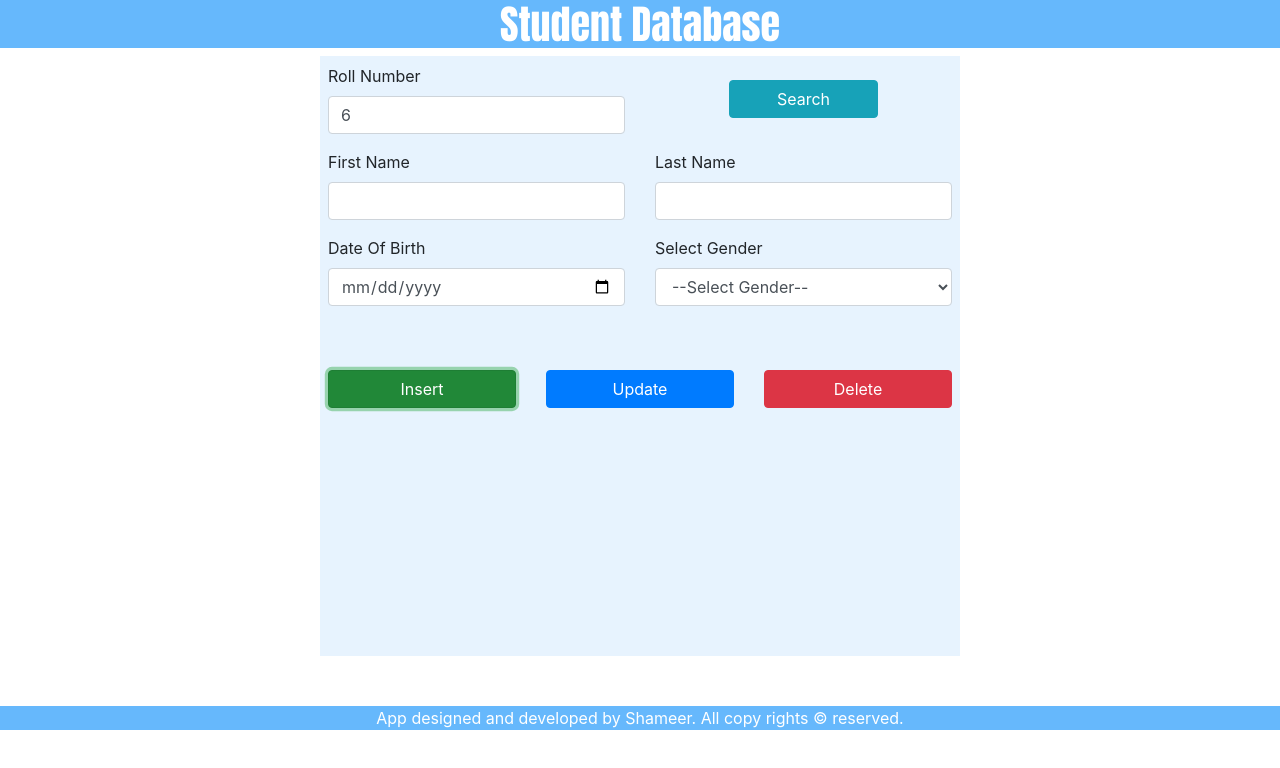
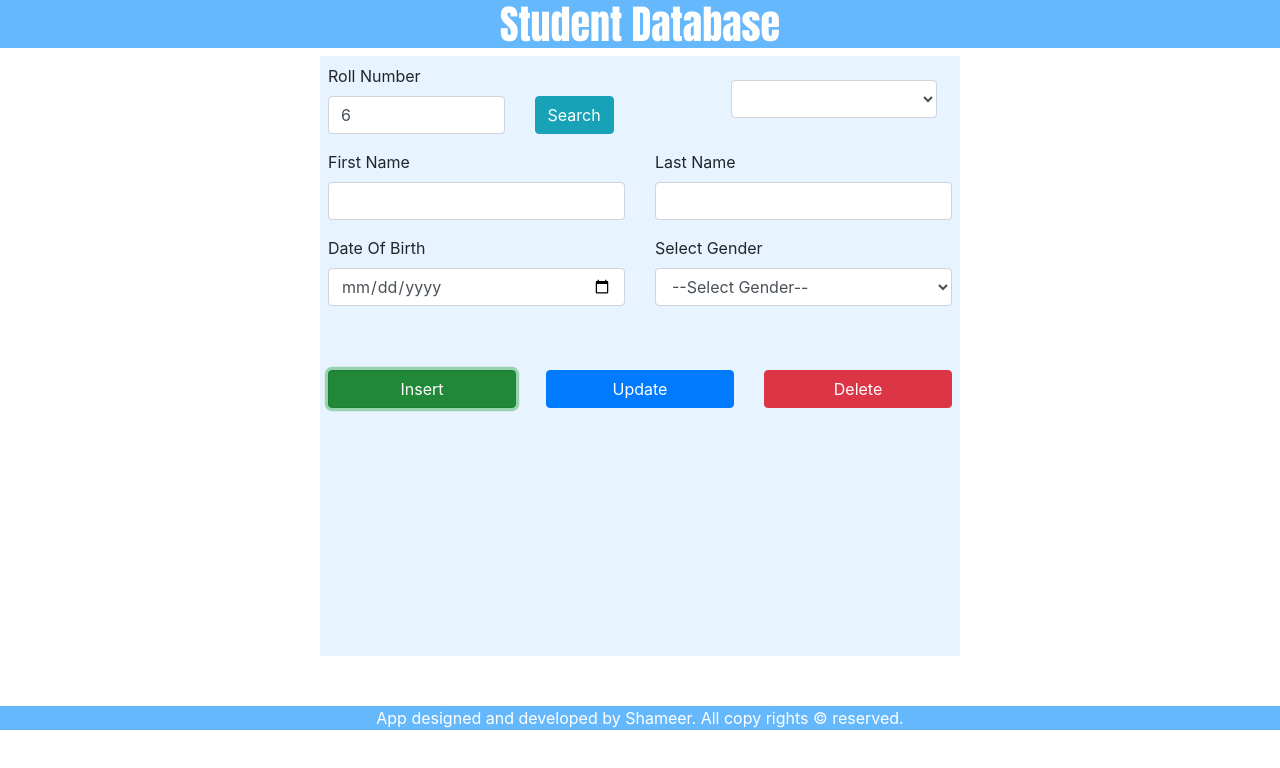
Before and after one commit to shameerchagani/01-Student-DB-Firebase, a plain HTML site: page index.html in a window 1280 px wide. Both pictures are taken after typing "5", "Sample", "Sample", "2020-01-15" into the empty fields and a click on the button "Insert". Drawn offline with nearby package versions, Linux system fonts and the light colour scheme; no server answers.

Commit message:
Fill Roll Numbers into a dropdown list...

```diff
--- a/index.html
+++ b/index.html
@@ -22,17 +22,26 @@
         <h1 class="text-center">Student Database</h1>
     </header>
     <form method="POST" class="frm-main mt-2 p-2 needs-validation" novalidate>
-        <div class="row">
-            <div class="col">
-                <div class="form-group">
+        <div class="form-row ml-auto">
+            <div class="row form-group">
+            <div class="col-md-6">
+
                     <label for="rollno">Roll Number</label>
                     <input type="number" name="rollno" id="rollno" class="form-control" min="1001"
                         placeholder="Roll Number" required />
+
+            </div>
+            <div class="col-md-4">
+                <div class="align-middle mt-3 pt-3">
+                    <button id="btnsearch" class="btn btn-info">Search</button>
                 </div>
             </div>
+        </div>
             <div class="col">
-                <div class="form-group text-center pt-3">
-                    <button id="btnsearch" class="btn btn-info w-50">Search</button>
+                <div class="form-group col-md-auto pt-3">
+                    <select id="select" class="form-control">
+                        <option selected disabled>--Select RollNo--</option>
+                    </select>
                 </div>
             </div>
         </div>
@@ -97,7 +106,7 @@
     <!-- TODO: Add SDKs for Firebase products that you want to use
      https://firebase.google.com/docs/web/setup#available-libraries -->
 
-     <script src="https://www.gstatic.com/firebasejs/8.0.1/firebase-database.js"></script>
+    <script src="https://www.gstatic.com/firebasejs/8.0.1/firebase-database.js"></script>
 
     <script>
         // Your web app's Firebase configuration
--- a/student.js
+++ b/student.js
@@ -10,7 +10,7 @@ $(function () {
 
     // ------------inserting data-------------------
 
-        $('#btninsert').click (function (event) {
+    $('#btninsert').click(function (event) {
         event.preventDefault();
 
         if (rollno.value !== "" && fname.value !== "" && lname.value !== "" && dob.value !== "") {
@@ -27,18 +27,18 @@ $(function () {
             $('#lname').val('');
             $('#dob').val('');
             $('gender').val('');
-
+            select();
         } else alert('Please Enter Values');
 
     });
 
     // ----------------------Read/Fetch Data-----------------------
 
-        $('#btnsearch').click(function(event){
+    $('#btnsearch').click(function (event) {
         event.preventDefault();
 
-            if(rollno.value !==""){
-                database.ref('student/' + rollno.value).on('value', function(snapshot){
+        if (rollno.value !== "") {
+            database.ref('student/' + rollno.value).on('value', function (snapshot) {
                 $('#fname').val(snapshot.val().First_Name);
                 $('#lname').val(snapshot.val().Last_Name);
                 $('#gender').val(snapshot.val().Gender);
@@ -49,7 +49,7 @@ $(function () {
 
     // ---------------------Update Data-------------------------
 
-        $('#btnupdate').click (function (event) {
+    $('#btnupdate').click(function (event) {
         event.preventDefault();
 
         if (fname.value !== "" && lname.value !== "" && dob.value !== "") {
@@ -72,9 +72,9 @@ $(function () {
 
     // --------------------- Deleting Data-----------------------
 
-        $('#btndelete').click(function(event){
+    $('#btndelete').click(function (event) {
         event.preventDefault();
-            if(rollno.value!==""){
+        if (rollno.value !== "") {
             database.ref('student/' + rollno.value).remove();
             alert('Data Deleted Successfully!');
             $('#rollno').val('');
@@ -86,4 +86,20 @@ $(function () {
     })
 
 
+
+    // --------------------------------Fill Roll Numbers into Select From DropDown List----------------------------
+
+    function select() {
+        $('#select').empty();
+        database.ref('student/').once('value', function (snapshot) {
+            snapshot.forEach(function (childSnapshot) {
+                let data = childSnapshot.val();
+                //console.log(data);
+                let option = $('<option>' + data.Roll_Number + '</option>');
+                $('#select').append(option);
             });
+
+        });
+    }
+
+});
```
Lines whose indentation alone changed are shown as unchanged.
